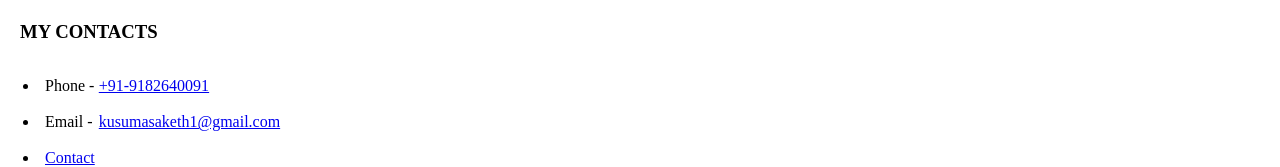
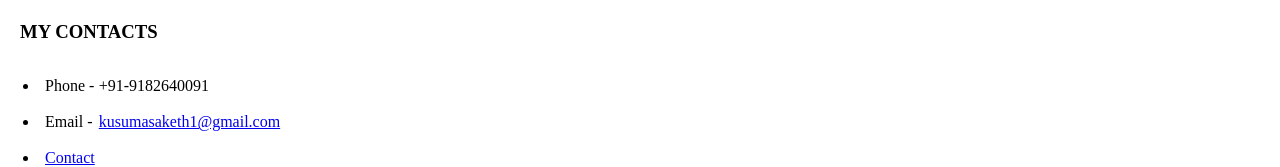
Before and after one commit to K-SAKETH1/1v, a plain HTML site: page index.html in a window 1280 px wide. Shown: the part 1004-1171 px from the top of the page. Drawn offline with Linux system fonts and the light colour scheme.

Commit message:
Update index.html

```diff
--- a/index.html
+++ b/index.html
@@ -86,7 +86,7 @@
     <table>
         <tr>
        <td><li>Phone - </li></td>
-       <td><a href="wa.me/+919182640091" target="_blank">+91-9182640091</a></td>
+       <td>+91-9182640091</td>
         </tr>
         <tr>
        <td><li>Email - </li></td>
```
